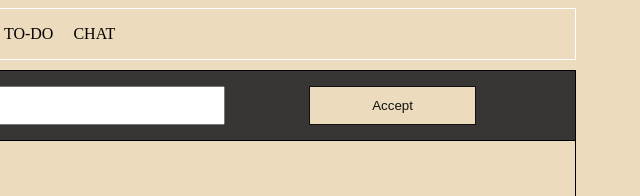
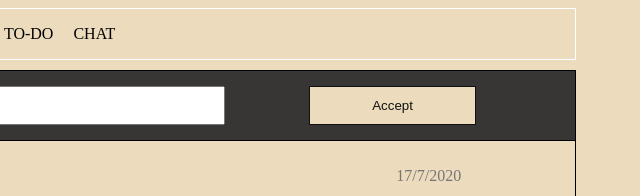
Before and after one commit to shikitos/learning-JS-project, a website: page index.html in a window 1280 px wide. Both pictures are taken after a click on the button "Accept". Shown: the top 196 px of the page, 634-1274 px from the left. Drawn offline with Linux system fonts and the light colour scheme.

Commit message:
Add date for the tasks

```diff
--- a/scripts/index.js
+++ b/scripts/index.js
@@ -45,9 +45,9 @@ function createNewTask() {
         //start iterating through an array
         for (let key in todoList) {
             //constant for a shorter entry
-            const { todo, check } = todoList[key];
+            const { todo, check, date } = todoList[key];
             // if task is checked
-            output += `<li class="input-inner__task"><input type="checkbox" class="checkbox${key}"><span>${todo}</span></li>`;
+            output += `<li class="input-inner__task"><input type="checkbox" class="checkbox${key}"><span class="task-todo">${todo}</span><span class="task-date">  ${date.day}/${date.month}/${date.year}</span></li>`;
         }
         //output all tasks to the HTML
         unorderedList.innerHTML = output;
--- a/styles/style.sass
+++ b/styles/style.sass
@@ -137,6 +137,13 @@ header
             color: $dark
             text-shadow: 0.5px 0.5px 0.5px $black
 
+.task
+    &-todo
+    &-date
+        margin-left: auto
+        color: $gray
+
+
 .footer
     &-title, &__donetask
         border: 1px solid $black
```
Also changed, not shown: styles/style.css, 1 other file.
